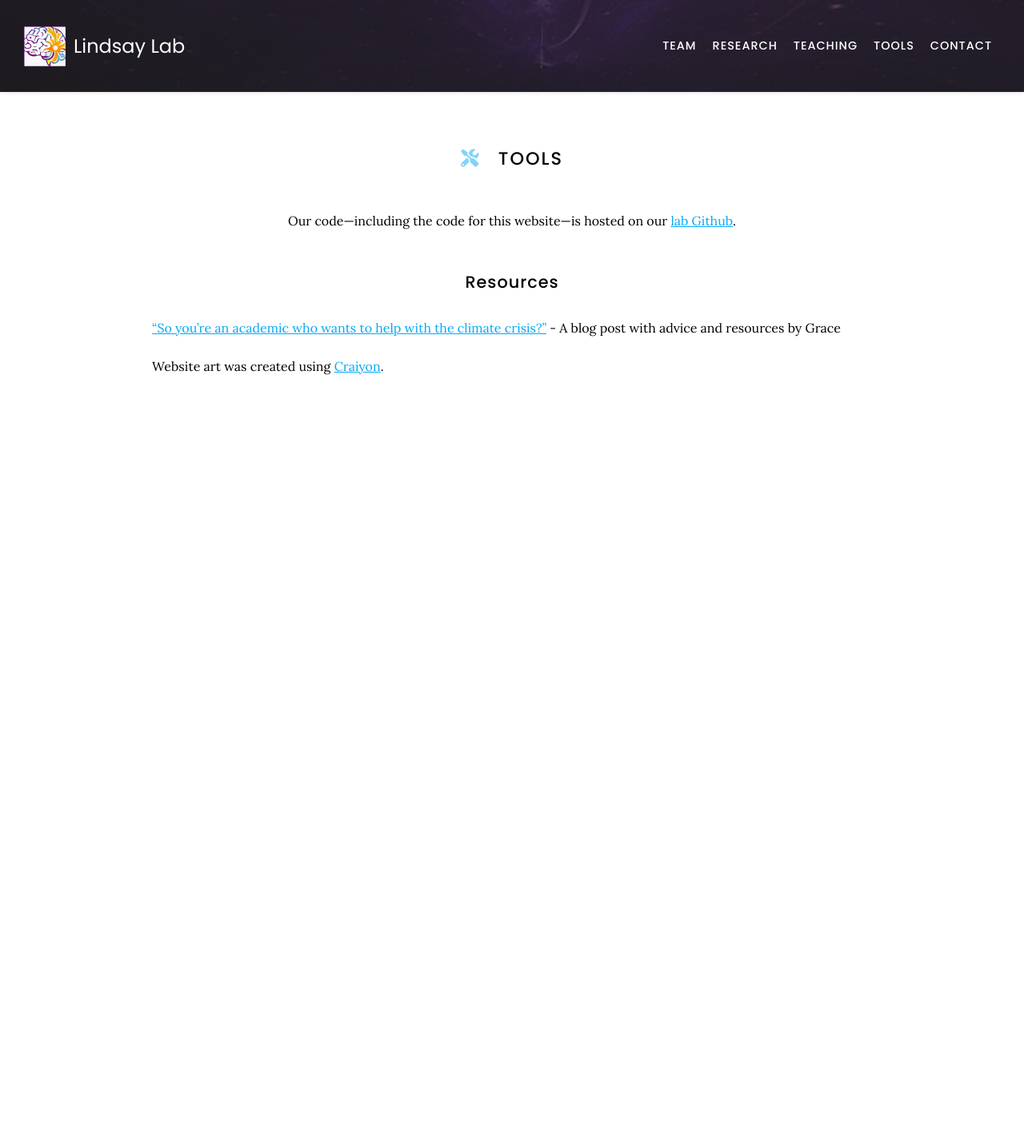
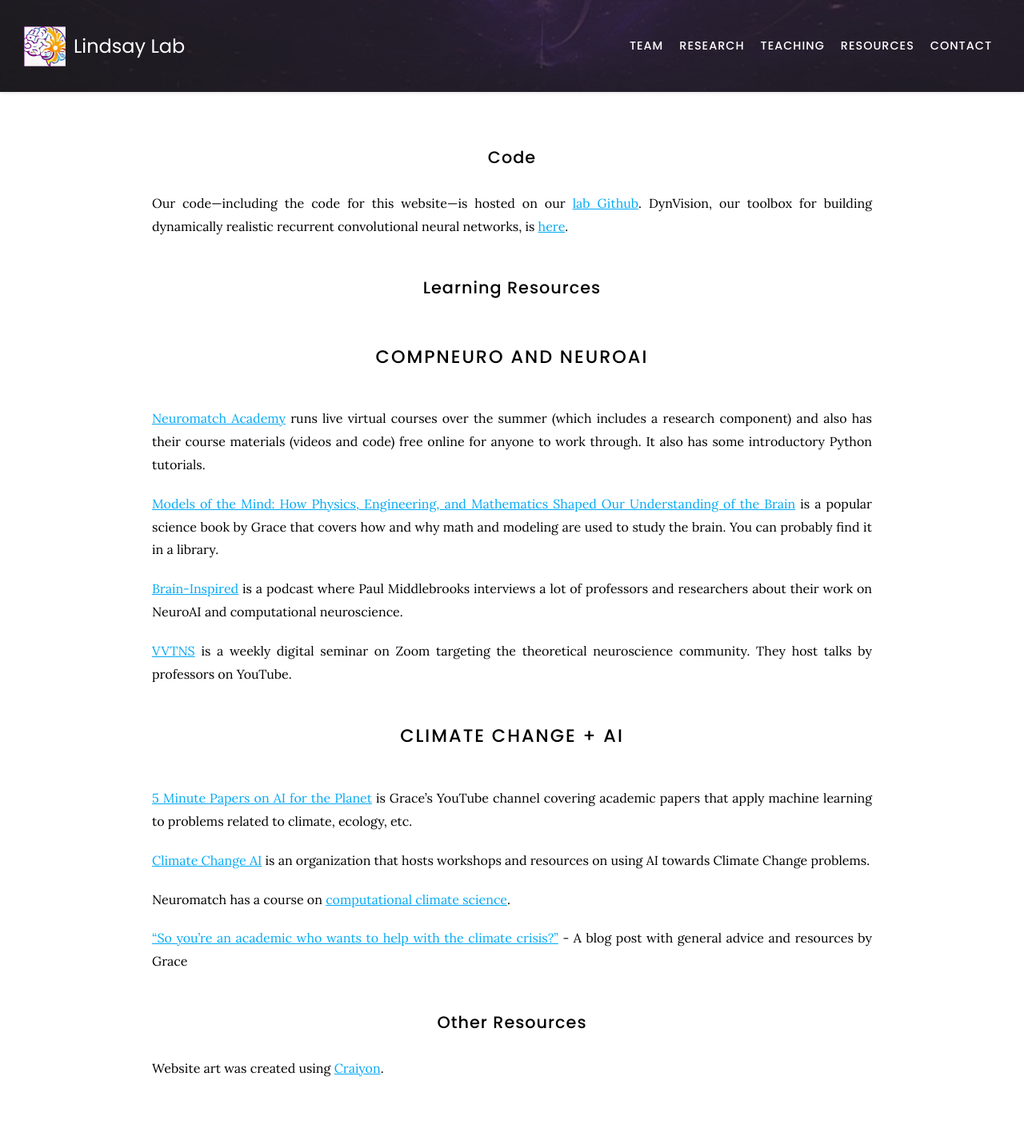
Before and after one commit to Lindsay-Lab/lindsay-lab.github.io, a Jekyll site: the page built from tools/index.md, in a window 1280 px wide. Shown: the whole page at 80% size. Built offline with Jekyll 4.4.1, drawn with Linux system fonts in a browser that asks for light colours; nearby versions of some CDN libraries; before the commit the page ends 900 px from its top, so only the background shows below that.

Commit message:
Update index.md

```diff
--- a/tools/index.md
+++ b/tools/index.md
@@ -1,18 +1,39 @@
 ---
-title: Tools
+title: Resources
 nav:
   order: 4
   tooltip: Code and resources
 ---
 
-# <i class="fas fa-tools"></i>Tools
+## Code
+Our code&mdash;including the code for this website&mdash;is hosted on our [lab Github](https://github.com/Lindsay-Lab).
+DynVision, our toolbox for building dynamically realistic recurrent convolutional neural networks, is [here](https://github.com/Lindsay-Lab/DynVision/).
 
-Our code&mdash;including the code for this website&mdash;is hosted on our [lab Github](https://github.com/Lindsay-Lab).
-{:.center}
+## Learning Resources
 
-## Resources
+# CompNeuro and NeuroAI
 
-["So you're an academic who wants to help with the climate crisis?"](https://gracewlindsay.com/2023/08/04/so-youre-an-academic-who-wants-to-help-with-the-climate-crisis/) - A blog post with advice and resources by Grace
+[Neuromatch Academy](https://neuromatch.io/open-education-resources/) runs live virtual courses over the summer (which includes a research component) and also has their course materials (videos and code) free online for anyone to work through. It also has some introductory Python tutorials.
+
+[Models of the Mind: How Physics, Engineering, and Mathematics Shaped Our Understanding of the Brain](https://bookshop.org/p/books/models-of-the-mind-how-physics-engineering-and-mathematics-have-shaped-our-understanding-of-the-brain-grace-lindsay/14108b00c91f38b3?ean=9781472966438&next=t&) is a popular science book by Grace that covers how and why math and modeling are used to study the brain. You can probably find it in a library.
+
+[Brain-Inspired](https://braininspired.co/) is a podcast where Paul Middlebrooks interviews a lot of professors and researchers about their work on NeuroAI and computational neuroscience.
+
+[VVTNS](https://www.youtube.com/@theoreticalneuroscience6062) is a weekly digital seminar on Zoom targeting the theoretical neuroscience community. They host talks by professors on YouTube.
+
+# Climate Change + AI
+
+[5 Minute Papers on AI for the Planet](https://www.youtube.com/@AIforthePlanet) is Grace's YouTube channel covering academic papers that apply machine learning to problems related to climate, ecology, etc.
+
+[Climate Change AI](https://www.climatechange.ai/) is an organization that hosts workshops and resources on using AI towards Climate Change problems.
+
+Neuromatch has a course on [computational climate science](https://neuromatch.io/computational-tools-for-climate-science-course/).
+
+["So you're an academic who wants to help with the climate crisis?"](https://gracewlindsay.com/2023/08/04/so-youre-an-academic-who-wants-to-help-with-the-climate-crisis/) - A blog post with general advice and resources by Grace
+
+
+
+## Other Resources
 
 Website art was created using [Craiyon](https://www.craiyon.com/).
 
```
